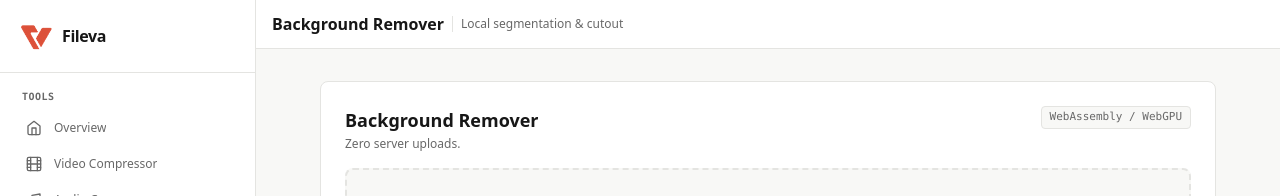
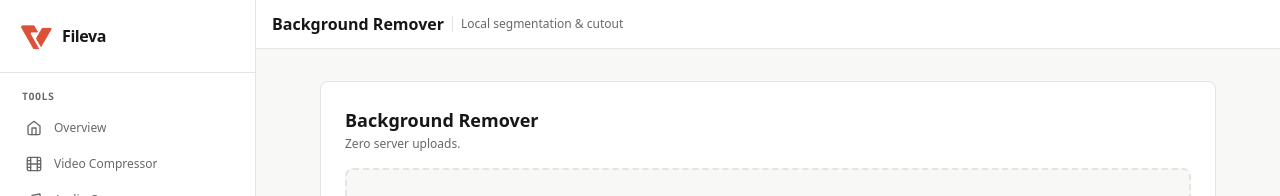
Before and after one commit to Lanhubs/fileva, a React (Vite) app: page /background-remover in a window 1280 px wide. Shown: the top 196 px of the page. Built offline with nearby package versions, Linux system fonts and the light colour scheme.

Commit message:
ui fixed

```diff
--- a/src/features/background-remover/BackgroundRemover.tsx
+++ b/src/features/background-remover/BackgroundRemover.tsx
@@ -200,9 +200,7 @@ export const BackgroundRemover: React.FC<BackgroundRemoverProps> = ({
                  Zero server uploads.
               </p>
             </div>
-            <span className="text-[11px] font-mono px-2 py-0.5 bg-background text-text-muted rounded border border-border">
-              WebAssembly / WebGPU
-            </span>
+
           </div>
 
           <DropZone onFileSelected={onFileSelect} acceptText="PNG, JPEG, WebP, AVIF, BMP" />
```
